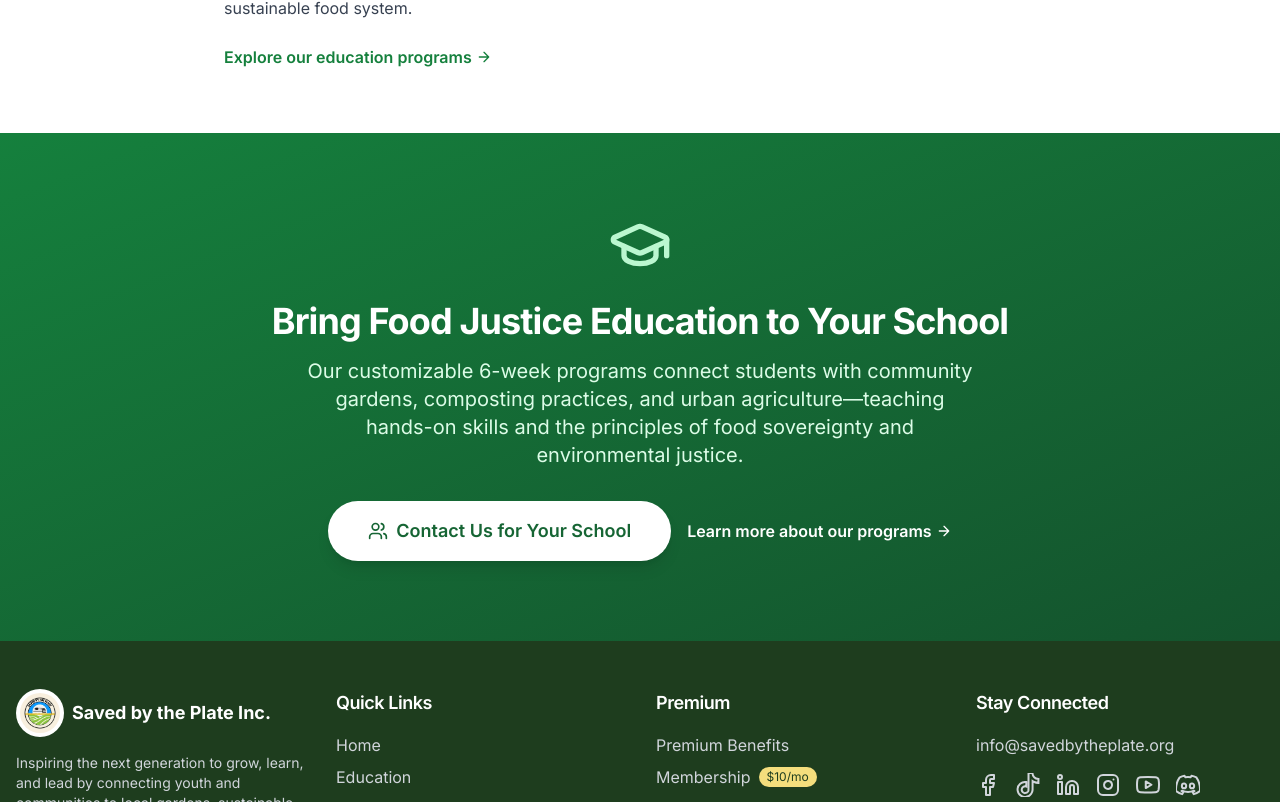
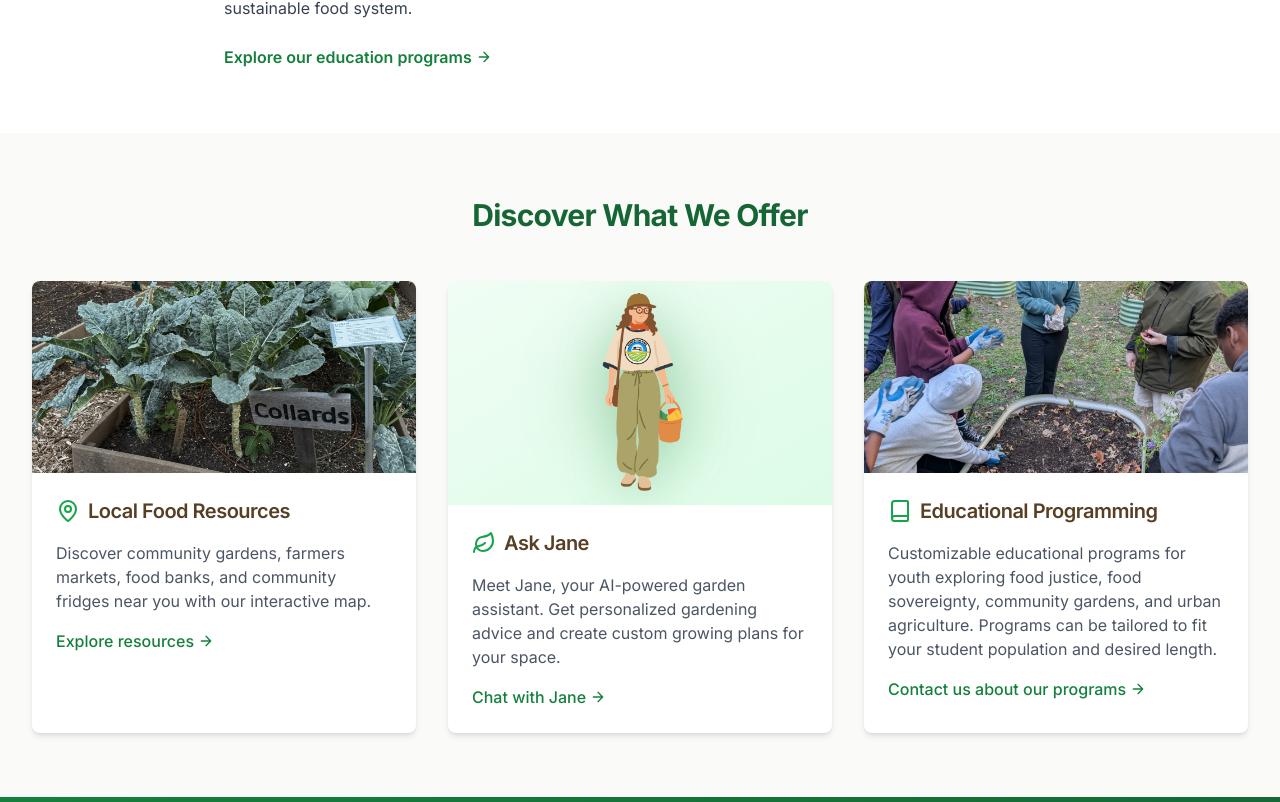
Before and after one commit to shaythegay13/savedbytheplate, a React (Vite) app: page / in a window 1280 px wide. Shown: the part 2498-3300 px from the top of the page. Built offline with nearby package versions, Linux system fonts and the light colour scheme.

Commit message:
Reordered Discover section
Co-authored-by: shaythegay13 <222413861+shaythegay13@users.noreply.github.com>

```diff
--- a/src/pages/Index.tsx
+++ b/src/pages/Index.tsx
@@ -123,6 +123,104 @@ const Index = () => {
         </div>
       </section>
 
+      {/* Feature Sections - Discover What We Offer */}
+      <section className="py-12 sm:py-16 bg-stone-50">
+        <div className="max-w-7xl mx-auto px-4 sm:px-6 lg:px-8">
+          <h2 className="text-2xl sm:text-3xl font-bold text-center mb-8 sm:mb-12 text-green-800 px-2">
+            Discover What We Offer
+          </h2>
+          <div className="grid grid-cols-1 sm:grid-cols-2 lg:grid-cols-3 gap-6 sm:gap-8">
+            {/* Local Food Resources */}
+            <div className="bg-white rounded-lg shadow-md overflow-hidden">
+              <div className="h-48 overflow-hidden">
+                <img
+                  src={localFoodResourcesImage}
+                  alt="Community garden with labeled vegetable beds"
+                  className="w-full h-full object-cover"
+                  loading="lazy"
+                />
+              </div>
+              <div className="p-6">
+                <div className="flex items-center mb-4">
+                  <MapPin className="h-6 w-6 text-green-600 mr-2" />
+                  <h3 className="text-xl font-semibold">Local Food Resources</h3>
+                </div>
+                <p className="text-gray-600 mb-4">
+                  Discover community gardens, farmers markets, food banks, and community fridges near you with our interactive map.
+                </p>
+                <Link
+                  to="/local-food/map"
+                  className="text-green-700 font-medium hover:text-green-800 flex items-center"
+                >
+                  Explore resources
+                  <svg className="w-4 h-4 ml-1" viewBox="0 0 24 24" fill="none" stroke="currentColor" strokeWidth="2">
+                    <path d="M5 12h14M12 5l7 7-7 7" strokeLinecap="round" strokeLinejoin="round" />
+                  </svg>
+                </Link>
+              </div>
+            </div>
+
+            {/* Ask Jane */}
+            <div className="bg-white rounded-lg shadow-md overflow-hidden">
+              <div className="h-56 overflow-hidden bg-gradient-to-br from-green-50 to-green-100 flex items-center justify-center py-3">
+                <TransparentJaneAvatar className="h-full" />
+              </div>
+              <div className="p-6">
+                <div className="flex items-center mb-4">
+                  <Leaf className="h-6 w-6 text-green-600 mr-2" />
+                  <h3 className="text-xl font-semibold">Ask Jane</h3>
+                </div>
+                <p className="text-gray-600 mb-4">
+                  Meet Jane, your AI-powered garden assistant. Get personalized
+                  gardening advice and create custom growing plans for your space.
+                </p>
+                <Link
+                  to="/local-food/garden-planner"
+                  className="text-green-700 font-medium hover:text-green-800 flex items-center"
+                >
+                  Chat with Jane
+                  <svg className="w-4 h-4 ml-1" viewBox="0 0 24 24" fill="none" stroke="currentColor" strokeWidth="2">
+                    <path d="M5 12h14M12 5l7 7-7 7" strokeLinecap="round" strokeLinejoin="round" />
+                  </svg>
+                </Link>
+              </div>
+            </div>
+
+            {/* Education */}
+            <div className="bg-white rounded-lg shadow-md overflow-hidden">
+              <div className="h-48 overflow-hidden">
+                <img
+                  src={educationGardenImage}
+                  alt="Youth education program in community garden"
+                  className="w-full h-full object-cover"
+                  loading="lazy"
+                />
+              </div>
+              <div className="p-6">
+                <div className="flex items-center mb-4">
+                  <Book className="h-6 w-6 text-green-600 mr-2" />
+                  <h3 className="text-xl font-semibold">Educational Programming</h3>
+                </div>
+                <p className="text-gray-600 mb-4">
+                  Customizable educational programs for youth exploring food justice,
+                  food sovereignty, community gardens, and urban agriculture. Programs
+                  can be tailored to fit your student population and desired length.
+                </p>
+                <Link
+                  to="/education"
+                  className="text-green-700 font-medium hover:text-green-800 flex items-center"
+                >
+                  Contact us about our programs
+                  <svg className="w-4 h-4 ml-1" viewBox="0 0 24 24" fill="none" stroke="currentColor" strokeWidth="2">
+                    <path d="M5 12h14M12 5l7 7-7 7" strokeLinecap="round" strokeLinejoin="round" />
+                  </svg>
+                </Link>
+              </div>
+            </div>
+          </div>
+        </div>
+      </section>
+
       {/* Schools & Organizations CTA */}
       <section className="py-16 sm:py-20 bg-gradient-to-br from-green-700 to-green-900 text-white">
         <div className="max-w-4xl mx-auto px-4 sm:px-6 lg:px-8 text-center">
```
